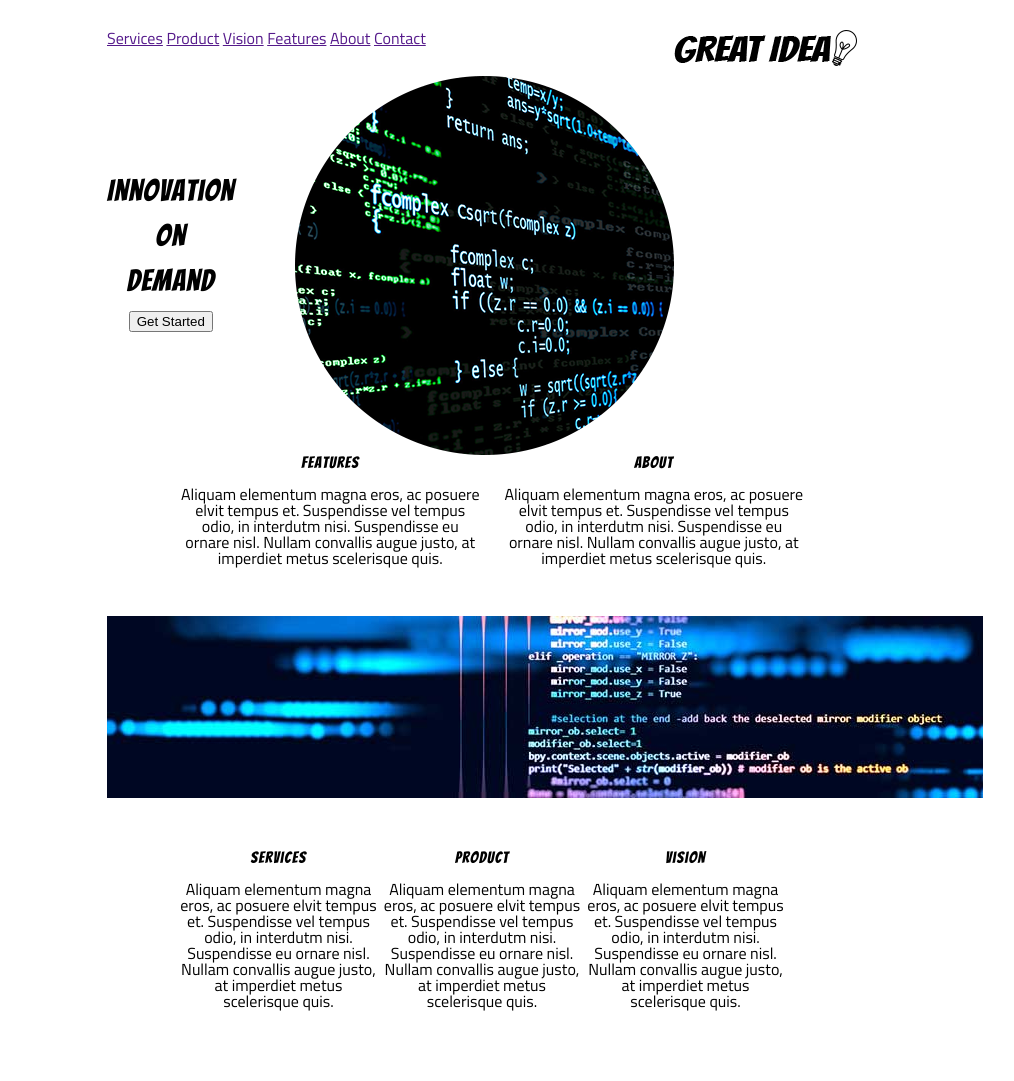
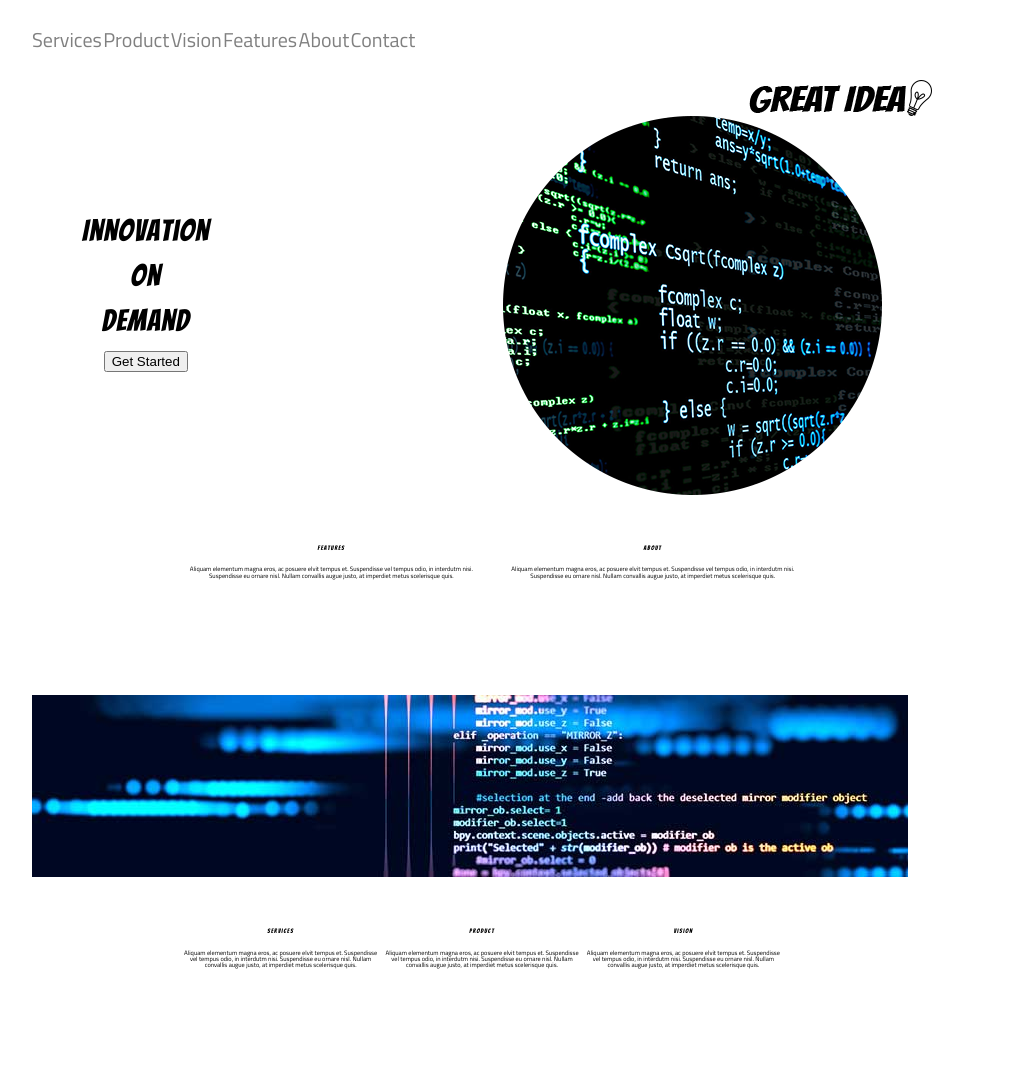
Before and after one commit to Pherpher089-zz/Great-Idea-Web-Page, a plain HTML site: page User-Interface-master/great-idea-website/index.html in a window 1280 px wide. Shown: the top 1081 px of the page, without its empty margins (158-1172 px from the left). Drawn offline with Linux system fonts and the light colour scheme.

Commit message:
Working on styling - top of the page

```diff
--- a/User-Interface-master/great-idea-website/css/index.css
+++ b/User-Interface-master/great-idea-website/css/index.css
@@ -23,6 +23,7 @@ time, mark, audio, video {
 	font: inherit;
 	vertical-align: baseline;
 }
+
 /* HTML5 display-role reset for older browsers */
 article, aside, details, figcaption, figure,
 footer, header, hgroup, menu, nav, section {
@@ -54,7 +55,8 @@ table {
 
 html, body {
     height: 100%;
-    font-family: 'Titillium Web', sans-serif;
+	font-family: 'Titillium Web', sans-serif;
+	font-size: 62.5%;
 }
 
 h1, h2, h3, h4, h5 {
@@ -65,43 +67,51 @@ h1, h2, h3, h4, h5 {
 
 /* Your code starts here! */
 .container{
-  width: 750px;
+  width: 900px;
   margin: 0 auto;
 }
-.nav{
+.nav a{
 
 	display: inline-block;
-
+	font-size: 2rem;
 	margin: 30px 0px 30px 0px;
+	text-decoration: none;
+	color: grey;
 }
 .logo{
-	margin: 20 0px 20px 0px;
+	display: inline-block;
+	/* margin: 20 20px 20px 0px; */
 	float: right;
 }
 
 .headContentBox{
+	width: 100%;
 	margin: 100;
-	text-align: center;
+	/* text-align: center; */
 	box-sizing: border-box;
 	display: inline-block;
 }
 
 .headContent{
 	display: inline-block;
+	text-align: center;
+}
 
-}
+
 .headContent h2{
 	font-size: 30px;
 }
 
 .headContentText{
-	display: inline-block;
-	margin: auto;
+	/* display: inline-block; */
+	margin-left: 5rem;
 	text-align: center;
 	margin-top: 100px;
+	text-decoration:
 }
 
 .headImage{
+	margin-right: 5rem;
 	float: right;
 }
 
--- a/User-Interface-master/great-idea-website/index.html
+++ b/User-Interface-master/great-idea-website/index.html
@@ -28,10 +28,10 @@
       <a href="">Contact</a>
     </nav>
     <img class="nav logo" src="img/logo.png" alt="Great Idea! Company logo.">
-    </div>
+  </div>
 
     <!-- Header Graphic and Title-->
-    <div class: "headContentBox">
+    <div class ="headContentBox">
       <div class = "headContent headContentText">
           <h2>Innovation</h2>
           <h2>On</h2>
```
